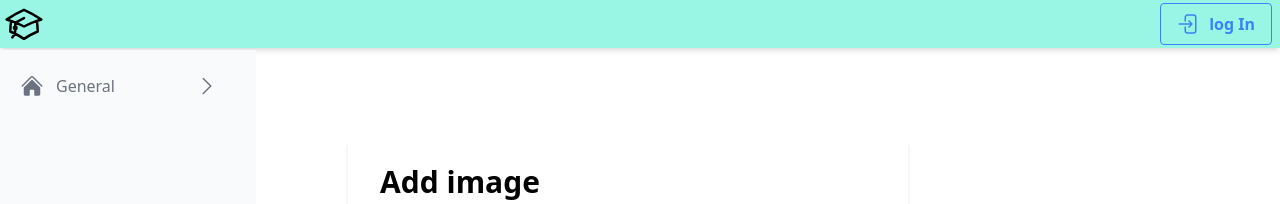
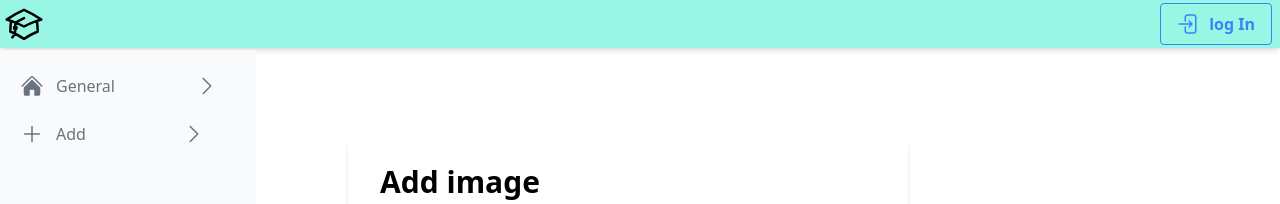
Before and after one commit to Prabhjot1412/sound_streamer, a React (Create React App) app: page / in a window 1280 px wide. Shown: the top 204 px of the page. Built offline with nearby package versions, Linux system fonts and the light colour scheme.

Commit message:
add group

```diff
--- a/src/MainPage.js
+++ b/src/MainPage.js
@@ -3,6 +3,7 @@ import Sidebar from "./components/Sidebar";
 import { useState } from "react";
 import ImageForm from "./components/ImageForm";
 import Photos from "./components/Photos";
+import GroupForm from "./components/GroupForm";
 
 const MainPage = (props) => {
   const [activeComponent, setActiveComponent] = useState('')
@@ -23,7 +24,9 @@ const MainPage = (props) => {
       <div className="ml-3 mt-3 w-3/4">
         { ( activeComponent === 'photo' &&
             <Photos groups={groups} />
-          ) || <ImageForm />
+          ) || (activeComponent === 'group' &&
+            <GroupForm />
+          ) ||<ImageForm />
         }
       </div>
     </div>
--- a/src/components/Carousel.js
+++ b/src/components/Carousel.js
@@ -19,8 +19,8 @@ const Carousel = (props) => {
   }
 
   return(
-    <div className="ml-10" style={{height: 400}}>
-      { images[activeImage] &&
+    <div className="ml-10" style={images.length !== 0 ? {height: 400} : {}}>
+      { images.length !== 0 &&
         <div className="flex">
           <div onClick={() => handleChange(-1)} className="grid content-center w-10 mr-3 hover:bg-gray-100">
             <ArrowLeft w='10' h='10'/>
--- a/src/components/GroupForm.js
+++ b/src/components/GroupForm.js
@@ -7,10 +7,10 @@ const GroupForm = (props) => {
       setShowModal={props.setShowModal}
       modal={props.modal}
       buttonName='Add'
-      api_url='/api/user_images/Wallpapers/create'
+      api_url='/api/group/create'
       redirect='/'
       fields={[
-        { name: 'image', type: 'file', placeholder: 'Add image' },
+        { name: 'Group', type: 'text', placeholder: 'Group Name' },
       ]}
     />
 )
--- a/src/components/Photos.js
+++ b/src/components/Photos.js
@@ -10,7 +10,7 @@ const Photos = (props) => {
   return(
     <>
     { showModal ? (<Modal form={true} element={<GroupForm modal={true} setShowModal={setShowModal} />} setShowModal={setShowModal}/>) : null }
-
+    {console.log(groups)}
       {
         groups.map((group) => {
           return(
@@ -20,8 +20,6 @@ const Photos = (props) => {
           )
         }
       )}
-
-      <button onClick={() => {setShowModal(!showModal)}} className="ml-20 mt-10 bg-transparent hover:bg-green-500 text-green-500 font-semibold hover:text-white py-2 px-4 border border-green-500 hover:border-transparent active:bg-green-600 focus:ring focus:ring-green-300 rounded-full"> + </button>
     </>
   )
 }
--- a/src/components/Sidebar.js
+++ b/src/components/Sidebar.js
@@ -3,9 +3,11 @@ import Home from "../icons/Home";
 import ArrowRight from "../icons/ArrowRight";
 import ArrowDown from "../icons/ArrowDown";
 import Photo from "../icons/Photos";
+import PlusCircle from "../icons/PlusCircle";
 
 const Sidebar = (props) => {
   const [generalDropdown, setGeneralDropdown] = useState(false)
+  const [addDropdown, setAddDropdown] = useState(false)
 
   const handleGeneralDropdown = () => {
     if (!generalDropdown) {
@@ -15,9 +17,17 @@ const Sidebar = (props) => {
     setGeneralDropdown(!generalDropdown)
   }
 
-  const generalIcon = () => {
+  const handleAddDropdown = () => {
+    if (!addDropdown) {
+      setActive('add')
+    }
+
+    setAddDropdown(!addDropdown)
+  }
+
+  const dropIcon = (isActive) => {
     return(
-        (!generalDropdown && <ArrowRight w='6' h='6'/>) || <ArrowDown w='6' h='6'/>
+        (!isActive && <ArrowRight w='6' h='6'/>) || <ArrowDown w='6' h='6'/>
     )
   }
 
@@ -38,14 +48,14 @@ const Sidebar = (props) => {
   }
 
   return(
-    <aside id="default-sidebar" className="mt-0.5 top-0 left-0 z-40 w-64 h-screen transition-transform -translate-x-full sm:translate-x-0" aria-label="Sidebar">
+    <aside id="default-sidebar" className="mt-0.5 top-0 left-0 z-40 w-64 min-h-screen transition-transform -translate-x-full sm:translate-x-0" aria-label="Sidebar">
       <div className="h-full px-3 py-4 overflow-y-auto bg-gray-50 dark:bg-gray-800">
           <ul className="space-y-2 font-medium">
             <li >
                 <button onClick={handleGeneralDropdown} className={`flex items-center p-2 ${isActive('general')} rounded-lg dark:text-white hover:text-gray-900 hover:bg-gray-100 dark:hover:bg-gray-700 group`}>
                   <Home w='6' h ='6'/>
                   <span className="ms-3">General</span>
-                  <span className="ml-20" > { generalIcon() } </span>
+                  <span className="ml-20" > { dropIcon(generalDropdown) } </span>
                 </button>
                 { generalDropdown &&
                   <button onClick={() => setActive('photo')}>
@@ -59,6 +69,24 @@ const Sidebar = (props) => {
                   </button>
                 }
             </li>
+            <li>
+                <button onClick={handleAddDropdown} className={`flex items-center p-2 ${isActive('add')} rounded-lg dark:text-white hover:text-gray-900 hover:bg-gray-100 dark:hover:bg-gray-700 group`}>
+                  <PlusCircle w='6' h ='6'/>
+                  <span className="ms-3">Add</span>
+                  <span className="ml-24" > { dropIcon(addDropdown) } </span>
+                </button>
+                { addDropdown &&
+                  <button onClick={() => setActive('group')}>
+                    <ul className={`ml-11 ${isActive('group')}`}>
+                      <li className="flex hover:text-gray-900">
+                        <Photo w='6' h='6' />
+
+                        <span className="ml-2">Group</span>
+                      </li>
+                    </ul>
+                  </button>
+                }
+            </li>
           </ul>
       </div>
     </aside>
--- /dev/null
+++ b/src/icons/PlusCircle.js
@@ -0,0 +1,17 @@
+import React, { useEffect, useState } from "react";
+
+const PlusCircle = (props) => {
+  const [dimensions, setDimensions] = useState('w-6 h-6')
+
+  useEffect(() => {
+    setDimensions(`w-${props.w} h-${props.h}`)
+  })
+
+  return(
+    <svg xmlns="http://www.w3.org/2000/svg" fill="none" viewBox="0 0 24 24" strokeWidth={1.5} stroke="currentColor" className={dimensions}>
+      <path strokeLinecap="round" strokeLinejoin="round" d="M12 4.5v15m7.5-7.5h-15" />
+    </svg>
+  )
+}
+
+export default PlusCircle
```
Also changed, not shown: 1 other file (tests, documents, lock files or other folders).
